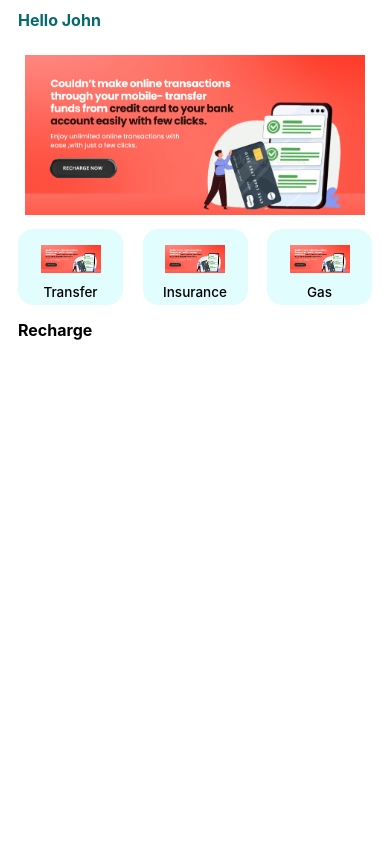
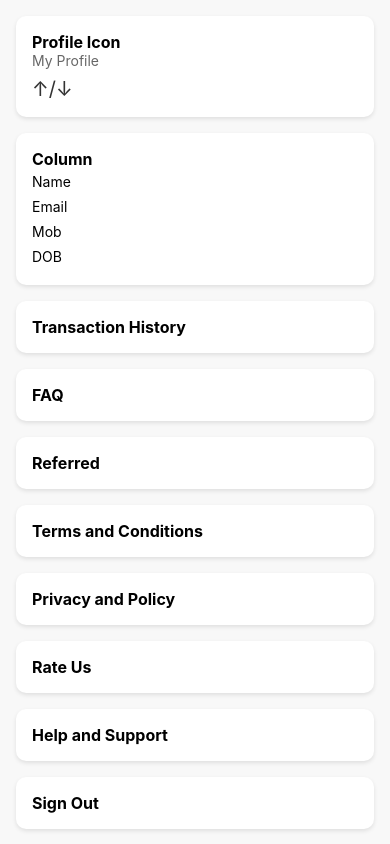
Before and after one commit to JayaReactNative/QuickPlateform, a React Native app: screen /Profile in a window 390 px wide. Built offline with nearby package versions, Linux system fonts and the light colour scheme.

Commit message:
profile  page

```diff
--- a/src/routNavigation/NaviagtionScreen.js
+++ b/src/routNavigation/NaviagtionScreen.js
@@ -10,6 +10,7 @@ import OTPscreen from '../screen/authScreen/OTPscreen';
 import ChangePassword from '../screen/authScreen/ChangePassword';
 import PersonalInfo from '../screen/authScreen/PersonalInfo';
 import Home from '../screen/Home/Home';
+import Profile from '../screen/Profile/Profile';
 
 
 
@@ -28,7 +29,7 @@ const Stack = createNativeStackNavigator()
 const NavigationScreen = () => {
  return (
     <NavigationContainer>
-        <Stack.Navigator initialRouteName='Home'>
+        <Stack.Navigator initialRouteName='Profile'>
         <Stack.Screen name='Splash' component={Splash} options={{headerShown:false}}/>
         <Stack.Screen name='WelcomeScreen' component={WelcomeScreen} options={{headerShown:false}}/>
         <Stack.Screen name='Login' component={Login} options={{headerShown:false}}/>
@@ -37,6 +38,7 @@ const NavigationScreen = () => {
         <Stack.Screen name='ChangePassword' component={ChangePassword} options={{headerShown:false}}/>
         <Stack.Screen name='PersonalInfo' component={PersonalInfo} options={{headerShown:false}}/>
         <Stack.Screen name='Home' component={Home} options={{headerShown:false}}/>
+        <Stack.Screen name='Profile' component={Profile} options={{headerShown:false}}/>
         </Stack.Navigator>
     </NavigationContainer>
   );
--- /dev/null
+++ b/src/screen/Profile/Profile.js
@@ -0,0 +1,91 @@
+import React from 'react';
+import { View, Text, StyleSheet, TouchableOpacity, ScrollView } from 'react-native';
+
+export default function Profile() {
+  return (
+    <ScrollView contentContainerStyle={styles.container}>
+      <View style={styles.box}>
+        <Text style={styles.title}>Profile Icon</Text>
+        <Text style={styles.subtitle}>My Profile</Text>
+        <Text style={styles.arrow}>↑/↓</Text>
+      </View>
+
+      <View style={styles.box}>
+        <Text style={styles.title}>Column</Text>
+        <Text style={styles.text}>Name</Text>
+        <Text style={styles.text}>Email</Text>
+        <Text style={styles.text}>Mob</Text>
+        <Text style={styles.text}>DOB</Text>
+      </View>
+
+      <View style={styles.box}>
+
+        <Text style={styles.title}>Transaction History</Text>
+      </View>
+
+      <View style={styles.box}>
+        <Text style={styles.title}>FAQ</Text>
+      </View>
+
+      <View style={styles.box}>
+        <Text style={styles.title}>Referred</Text>
+      </View>
+
+      <View style={styles.box}>
+        <Text style={styles.title}>Terms and Conditions</Text>
+      </View>
+
+      <View style={styles.box}>
+        <Text style={styles.title}>Privacy and Policy</Text>
+      </View>
+
+      <View style={styles.box}>
+        <Text style={styles.title}>Rate Us</Text>
+      </View>
+
+      <View style={styles.box}>
+        <Text style={styles.title}>Help and Support</Text>
+      </View>
+
+      <TouchableOpacity style={styles.box}>
+        <Text style={styles.title}>Sign Out</Text>
+      </TouchableOpacity>
+    </ScrollView>
+  );
+}
+
+const styles = StyleSheet.create({
+  container: {
+    flexGrow: 1,
+    backgroundColor: '#f8f8f8', // Background color of the page
+    padding: 16,
+  },
+  box: {
+    backgroundColor: 'white',
+    borderRadius: 10,
+    padding: 16,
+    marginBottom: 16,
+    shadowColor: '#000',
+    shadowOffset: { width: 0, height: 2 },
+    shadowOpacity: 0.1,
+    shadowRadius: 4,
+    elevation: 2,
+  },
+  title: {
+    fontSize: 16,
+    fontWeight: 'bold',
+  },
+  subtitle: {
+    fontSize: 14,
+    color: '#666',
+  },
+  text: {
+    fontSize: 14,
+    marginVertical: 4,
+  },
+  arrow: {
+    fontSize: 20,
+    color: '#333',
+    marginTop: 8,
+  },
+});
```
Also changed, not shown: 3 other files (tests, documents, lock files or other folders).
